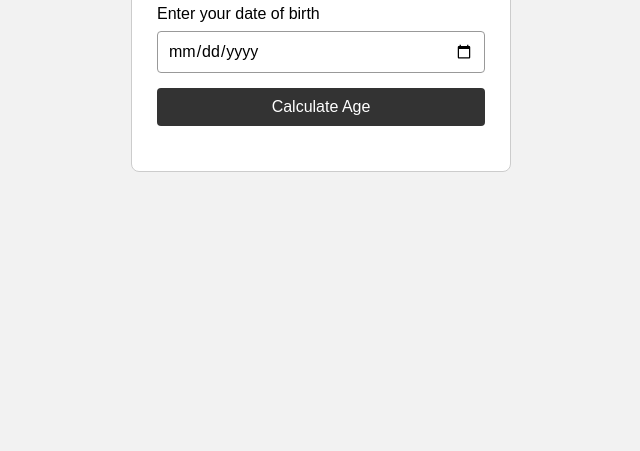
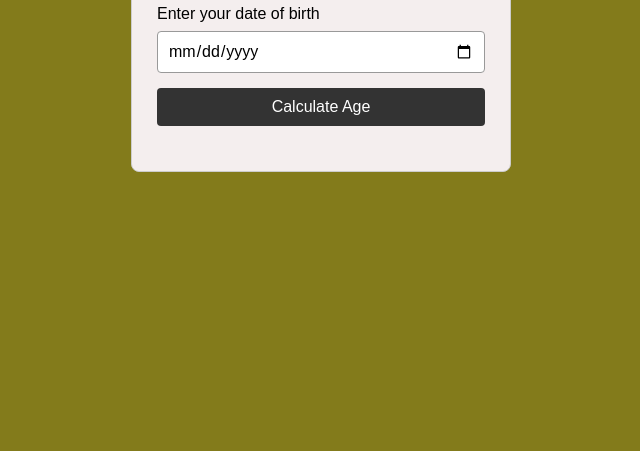
Before and after one commit to Saumya8805/projects, a plain HTML site: page agecal_app/index.html in a window 1280 px wide. Shown: the part 349-800 px from the top of the page, without its empty margins (319-959 px from the left). Drawn offline with Linux system fonts and the light colour scheme.

Commit message:
Update background colors for body and container in CSS

```diff
--- a/agecal_app/style.css
+++ b/agecal_app/style.css
@@ -6,7 +6,7 @@
 }
 
 body {
-    background: #f2f2f2;
+    background: rgb(131, 123, 27);
     min-height: 100vh;
     display: flex;
     justify-content: center;
@@ -14,7 +14,7 @@ body {
 }
 
 .container {
-    background: #ffffff;
+    background: #f4eeee;
     width: 90%;
     max-width: 380px;
     padding: 25px;
```
